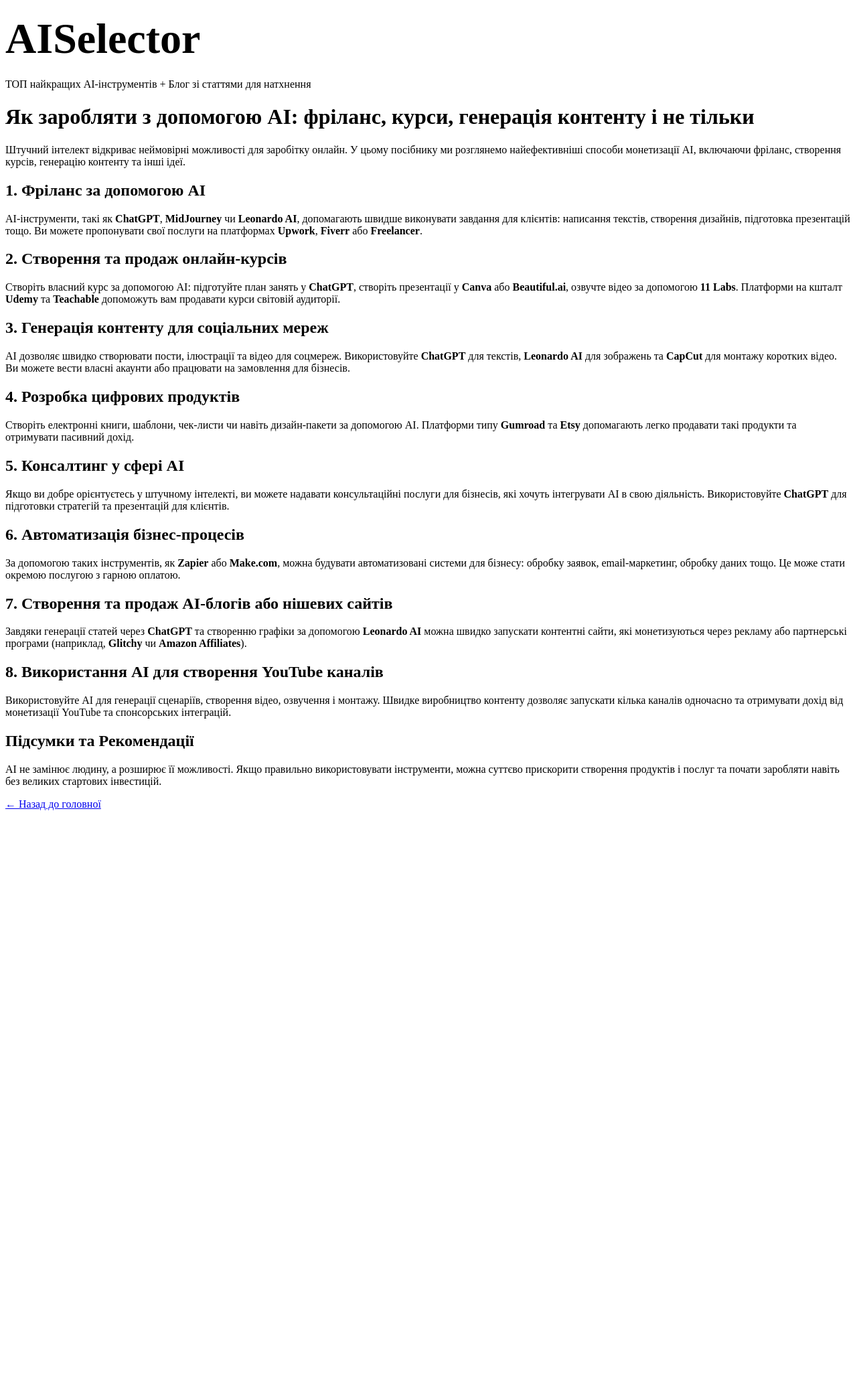
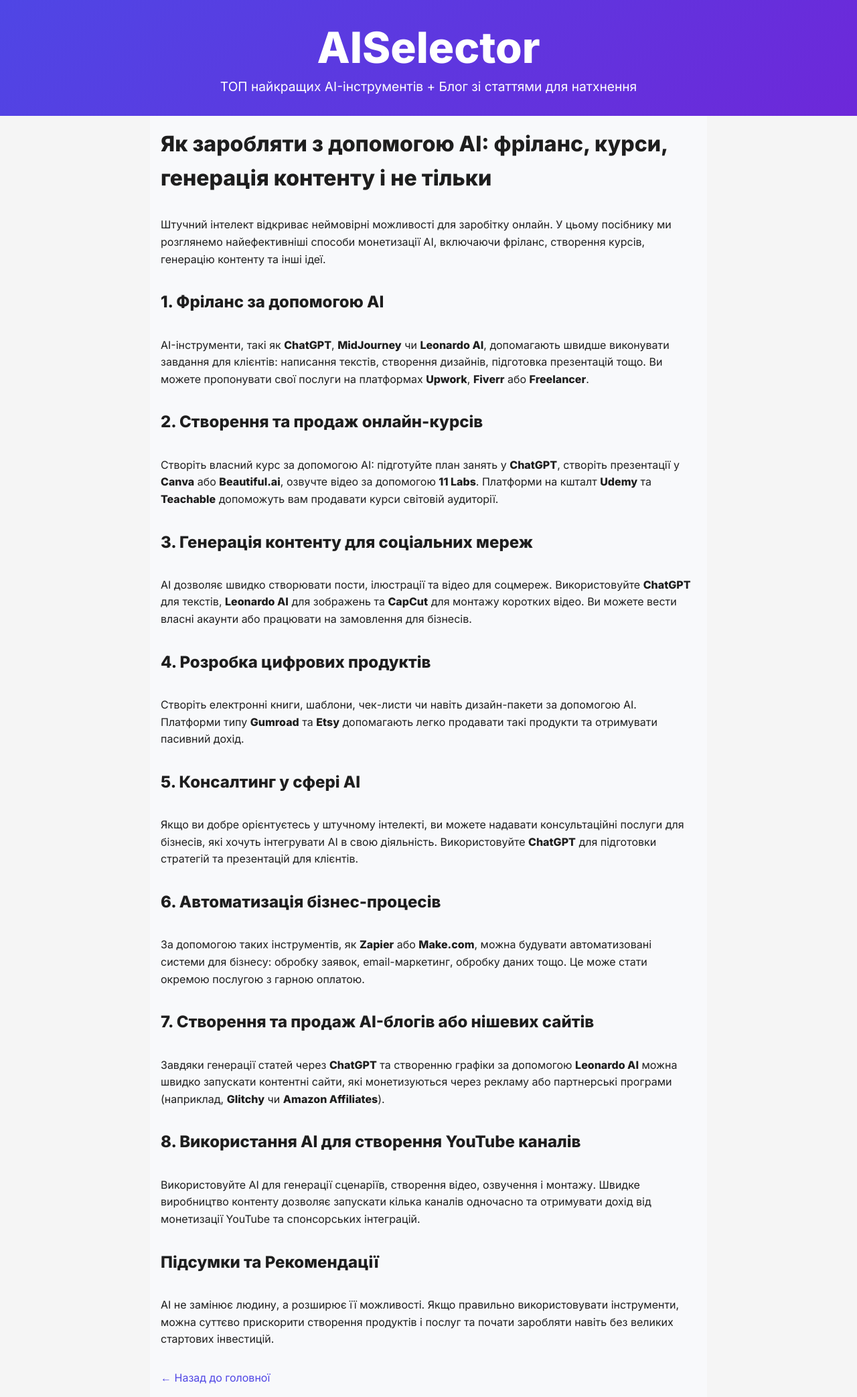
Before and after one commit to just4ius/find, a Jekyll site: the page uk/blog/zarobitok-z-ai.html, which Jekyll copies as it is, in a window 1280 px wide. Shown: the whole page at 67% size. Built offline with Jekyll 4.4.1, drawn with Linux system fonts in a browser that asks for light colours; comment, search, counter and statistics services are not loaded; before the commit the page ends 1226 px from its top, so only the background shows below that.

Commit message:
Update zarobitok-z-ai.html

```diff
--- a/uk/blog/zarobitok-z-ai.html
+++ b/uk/blog/zarobitok-z-ai.html
@@ -14,7 +14,7 @@
         crossorigin="anonymous"></script>
     <script type="text/javascript" charset="UTF-8"
         src="//cdn.cookie-script.com/s/cf65c0166eede359ac104a2e52dc6353.js"></script>
-    <link rel="stylesheet" href="../css/blog.css">
+    <link rel="stylesheet" href="/css/blog.css">
 </head>
 <body>
     <header>
```
